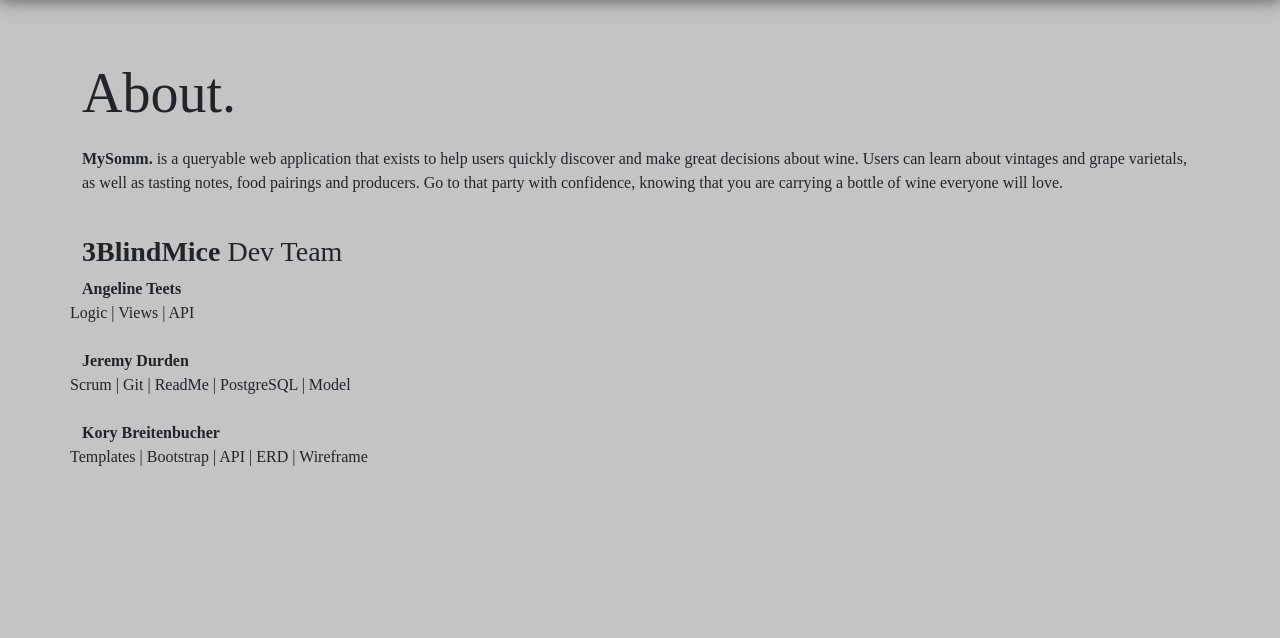
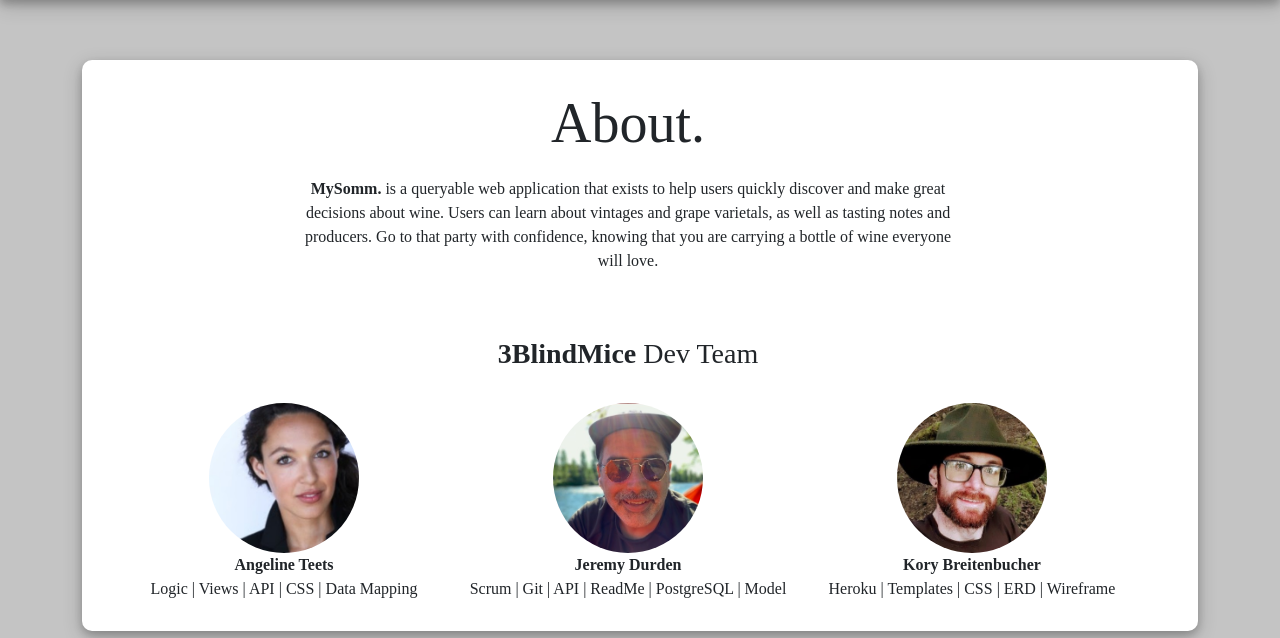
Before and after one commit to jeremydurden/mysomm, a Django app: page /about/ in a window 1280 px wide. Shown: the part 162-800 px from the top of the page. Run offline with Django 3.2, Linux system fonts and the light colour scheme; some libraries are stand-ins or nearby versions; some web fonts are replaced.

Commit message:
styling about page and adding pictures

```diff
--- a/main_app/templates/about.html
+++ b/main_app/templates/about.html
@@ -1,23 +1,64 @@
 {% extends "base.html" %}
+{% load static %}
 {% block body %}
+<div class="row content-container">
+    <div class="row"><h1>About.</h1></div>
     <div class="row">
-        <div class="row"><h1>About.</h1></div>
-        <p>
+        <div class="col-2"></div>
+        <div class="col">
+            <p style="text-align: justified;">
                 <strong>MySomm.</strong> is a queryable  web application that exists to help users quickly discover and make great decisions about wine.
-            Users can learn about vintages and grape varietals, as well as tasting notes, food pairings and producers.
+                Users can learn about vintages and grape varietals, as well as tasting notes and producers.
                 Go to that party with confidence, knowing
                 that you are carrying a bottle of wine
                 everyone will love.
             </p>
+        </div>
+        <div class="col-2"></div>
+    </div>
+    <div class="row"><br><br></div>
+    <div class="row" style="text-align: center;"><h3><strong>3BlindMice</strong> Dev Team</h3></div>
     <div class="row"><br></div>
-        <div class="row"><h3><strong>3BlindMice</strong> Dev Team</h3></div>
-        <div class="row"><strong>Angeline Teets</strong></div>
-        <div class="row">Logic | Views | API</div>
-        <div class="row"><br></div>
-        <div class="row"><strong>Jeremy Durden</strong></div>
-        <div class="row">Scrum | Git | ReadMe | PostgreSQL | Model</div>
-        <div class="row"><br></div>
-        <div class="row"><strong>Kory Breitenbucher</strong></div>
-        <div class="row">Templates | Bootstrap | API | ERD | Wireframe</div>
+    <div class="row">
+        <div class="col-4">
+            <img style="width: 150px; border-radius: 50%;" src="{% static 'images/Angeline.jpg' %}" alt="My image"/>
+            <div class="row">
+                <div class="col">
+                    <strong>Angeline Teets</strong>
+                </div>
+            </div>
+            <div class="row">
+                <div class="col">
+                    Logic | Views | API | CSS | Data Mapping
+                </div>
+            </div>
+        </div>
+        <div class="col-4">
+            <img style="width: 150px; border-radius: 50%;" src="{% static 'images/Jeremy.jpg' %}" alt="My image"/>
+            <div class="row">
+                <div class="col">
+                    <strong>Jeremy Durden</strong>
+                </div>
+            </div>
+            <div class="row">
+                <div class="col">
+                    Scrum | Git | API | ReadMe | PostgreSQL | Model
+                </div>
+            </div>
+        </div>
+        <div class="col-4">
+            <img style="width: 150px; border-radius: 50%;" src="{% static 'images/Kory.jpg' %}" alt="My image"/>
+            <div class="row">
+                <div class="col">
+                    <strong>Kory Breitenbucher</strong>
+                </div>
+            </div>
+            <div class="row">
+                <div class="col">
+                    Heroku | Templates | CSS | ERD | Wireframe
+                </div>
+            </div>
+        </div>
+    </div>
 </div>
 {% endblock %}
```
Also changed, not shown: main_app/static/images/Angeline.jpg (added), main_app/static/images/Jeremy.jpg (added), main_app/static/images/Kory.jpg (added). Lines whose indentation alone changed are shown as unchanged.
